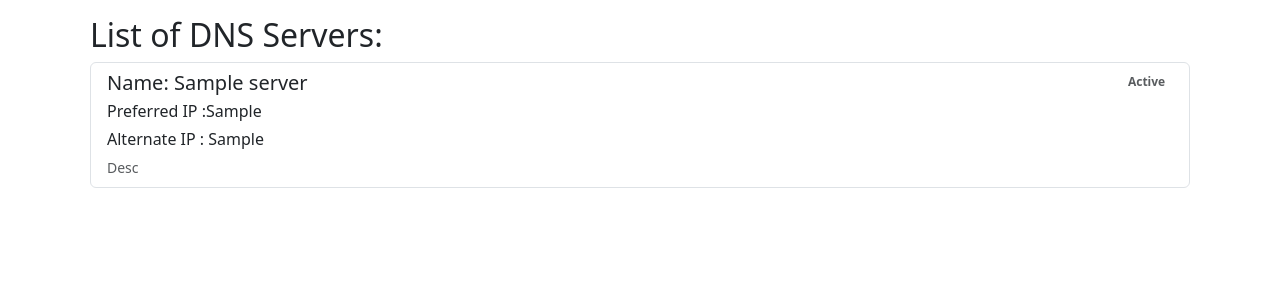
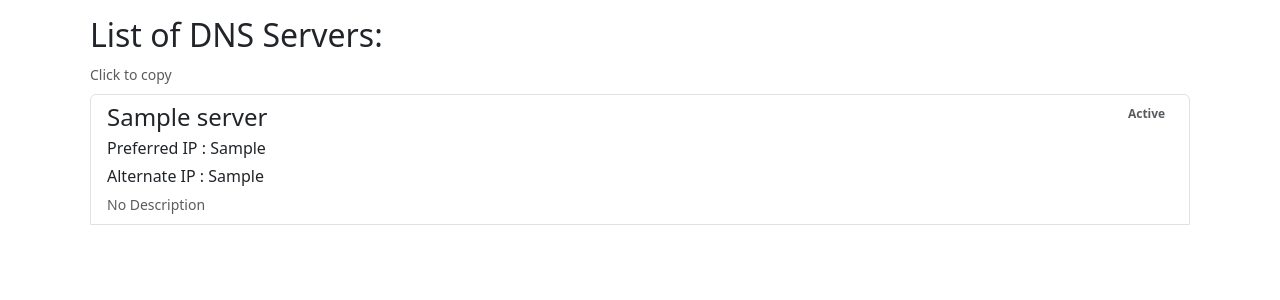
Before and after one commit to bardianz/notro-dns, a Django app: template backend/website/templates/website/index.html in a window 1280 px wide. Shown: the part 56-356 px from the top of the page. Run offline with Django 5.2, Linux system fonts and the light colour scheme; the template is opened without the code that fills it: most values are stand-ins (such as "Sample title", 1, 10 or a date in 2020).

Commit message:
add click to copy feature

```diff
--- a/backend/website/templates/website/help.html
+++ b/backend/website/templates/website/help.html
@@ -6,10 +6,6 @@
     <div class="alert alert-primary my-2" role="alert" dir="auto">
       به   راهنمای استفاده از سرویس تغییر DNS خوش آمدید.
       </div>
-
-
-
-
 
 
     <div>
--- a/backend/website/templates/website/index.html
+++ b/backend/website/templates/website/index.html
@@ -6,20 +6,72 @@
 <div class="container">
     <div class="div my-2 p-2">
         <h2>List of DNS Servers:</h2>
-            <div class="list-group">
+        <small class="text-body-secondary mt-2">Click to copy</small>
+        <div class="list-group mt-2">
+
 
             {% for server in servers %}
-                <a href="#" class="list-group-item list-group-item-action mb-2">
+            <div class="list-group-item list-group-item-action mb-2">
                 <div class="d-flex w-100 justify-content-between">
-                        <h5 class="mb-1">Name: {{ server.name }}</h5>
+                    <h4 class="mb-1">{{ server.name }}</h4>
                     <span class="badge text-body-secondary rounded-pill">Active</span>
+                </div>
+                <p id="preferredIpText_{{ forloop.counter }}" class="mb-1">
+                    Preferred IP :
+                    <a href="javascript:void(0);" style="text-decoration: none; color: inherit;"
+                        onclick="copyToClipboard('preferredIpText_{{ forloop.counter }}', 'preferredSuccessBadge_{{ forloop.counter }}')">
+                        {{ server.preferred_ip }}
+                    </a>
+                    <span id="preferredSuccessBadge_{{ forloop.counter }}" class="badge rounded-pill text-bg-success mx-2"
+                        style="display:none;">Copied!</span>
+                </p>
+                <p id="alternateIpText_{{ forloop.counter }}" class="mb-1">
+                    Alternate IP :
+                    <a href="javascript:void(0);" style="text-decoration: none; color: inherit;"
+                        onclick="copyToClipboard('alternateIpText_{{ forloop.counter }}', 'alternateSuccessBadge_{{ forloop.counter }}')">
+                        {{ server.alternate_ip }}
+                    </a>
+                    <span id="alternateSuccessBadge_{{ forloop.counter }}" class="badge rounded-pill text-bg-success mx-2"
+                        style="display:none;">Copied!</span>
+                </p>
+                <small class="text-body-secondary">No Description</small>
+            </div>
+            {% endfor %}
 
-                    </div>
-                    <p class="mb-1">Preferred IP :{{ server.preferred_ip }}</p>
-                    <p class="mb-1">Alternate IP : {{ server.alternate_ip }}</p>
-                    <small class="text-body-secondary">Desc</small>
-                </a>
-                {% endfor %}
+            <script>
+                function copyToClipboard(elementId, successBadgeId) {
+                    // پیدا کردن عنصر با استفاده از ID
+                    var element = document.getElementById(elementId);
+                    var textToCopy = element.innerText.split(':')[1].trim();
+
+                    // ایجاد یک عنصر موقت برای کپی کردن متن
+                    var tempInput = document.createElement('input');
+                    tempInput.style.position = 'absolute';
+                    tempInput.style.left = '-9999px';
+                    tempInput.value = textToCopy;
+                    document.body.appendChild(tempInput);
+
+                    // انتخاب و کپی متن
+                    tempInput.select();
+                    document.execCommand('copy');
+
+                    // حذف عنصر موقت
+                    document.body.removeChild(tempInput);
+
+                    // نمایش پیام موفقیت
+                    var successBadge = document.getElementById(successBadgeId);
+                    successBadge.style.display = 'inline';
+
+                    // بعد از 3 ثانیه پیام را مخفی می‌کنیم
+                    setTimeout(function () {
+                        successBadge.style.display = 'none';
+                    }, 1500); // 3 ثانیه
+                }
+            </script>
+
+
+
+
         </div>
 
     </div>
```
Lines whose indentation alone changed are shown as unchanged.
